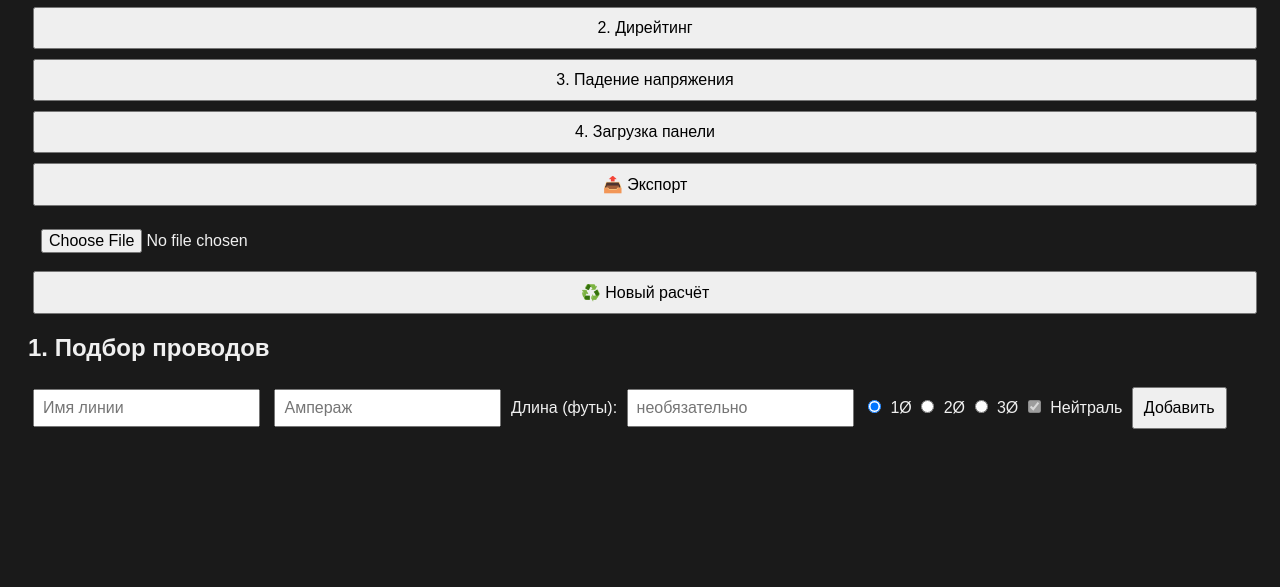
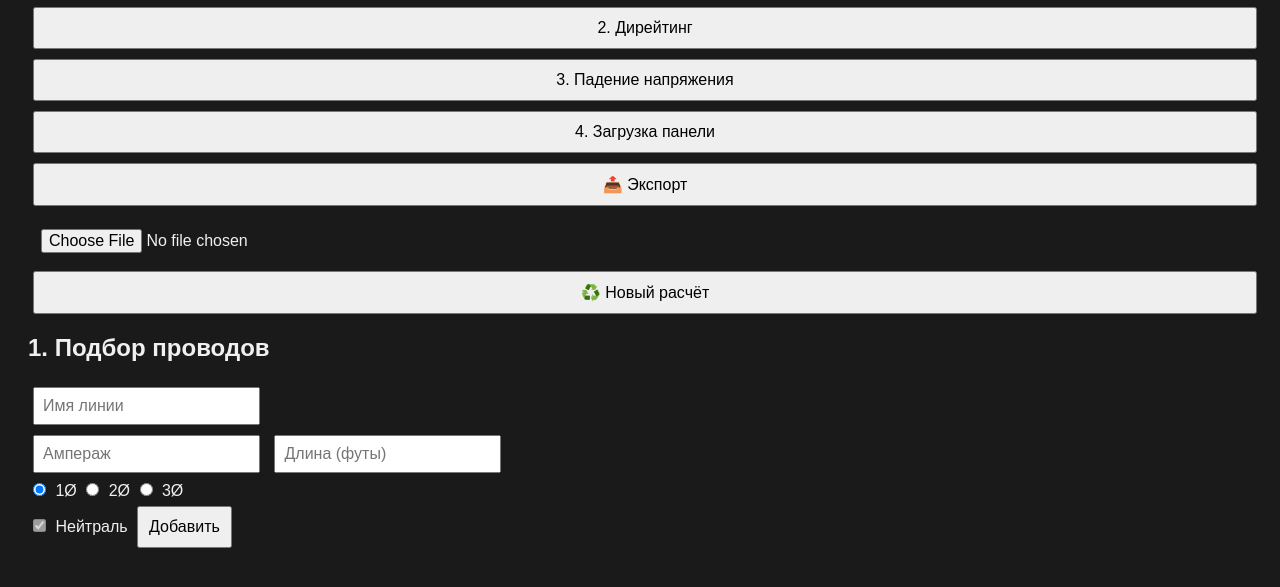
Before and after one commit to 2200bc/NEC-, a plain HTML site: page index.html in a window 1280 px wide. Shown: the part 153-740 px from the top of the page. Drawn offline with Linux system fonts and the light colour scheme.

Commit message:
Update index.html

```diff
--- a/index.html
+++ b/index.html
@@ -31,19 +31,23 @@
 
   <div id="section-lines" class="section">
     <h2>1. Подбор проводов</h2>
-    <input type="text" id="line-name" placeholder="Имя линии">
-<input type="number" id="line-amps" placeholder="Ампераж">
-    <label>Длина (футы):
-  <input type="number" id="line-length" placeholder="необязательно">
-</label>
+    <div class="form-row">
+  <input id="line-name" placeholder="Имя линии" />
+</div>
+<div class="form-row">
+  <input id="line-amps" placeholder="Ампераж" />
+  <input id="line-length" placeholder="Длина (футы)" />
+</div>
+<div class="form-row">
+  <label><input type="radio" name="phase" value="1" checked /> 1Ø</label>
+  <label><input type="radio" name="phase" value="2" /> 2Ø</label>
+  <label><input type="radio" name="phase" value="3" /> 3Ø</label>
+</div>
+<div class="form-row">
+  <label><input type="checkbox" id="line-neutral" /> Нейтраль</label>
+  <button onclick="addLine()">Добавить</button>
+</div>
 
-
-<label><input type="radio" name="phase" value="1" checked onchange="updateNeutral()"> 1Ø</label>
-<label><input type="radio" name="phase" value="2" onchange="updateNeutral()"> 2Ø</label>
-<label><input type="radio" name="phase" value="3" onchange="updateNeutral()"> 3Ø</label>
-
-<label><input type="checkbox" id="line-neutral"> Нейтраль</label>
-<button onclick="addLine()">Добавить</button>
     <div id="line-list"></div>
   </div>
 
```
